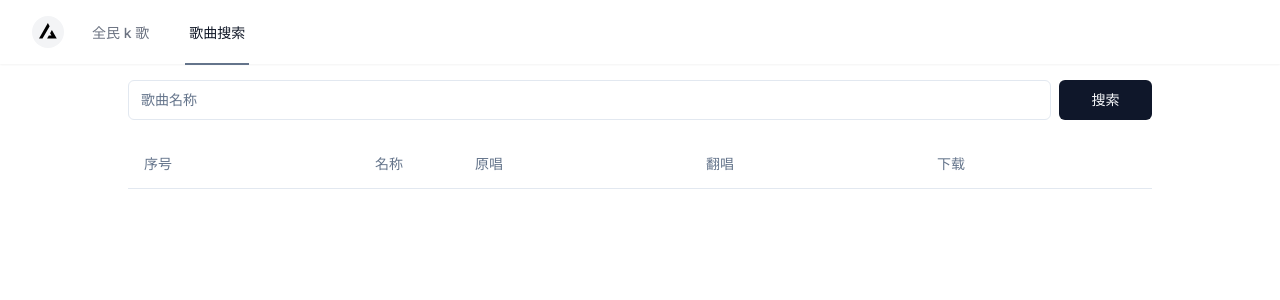
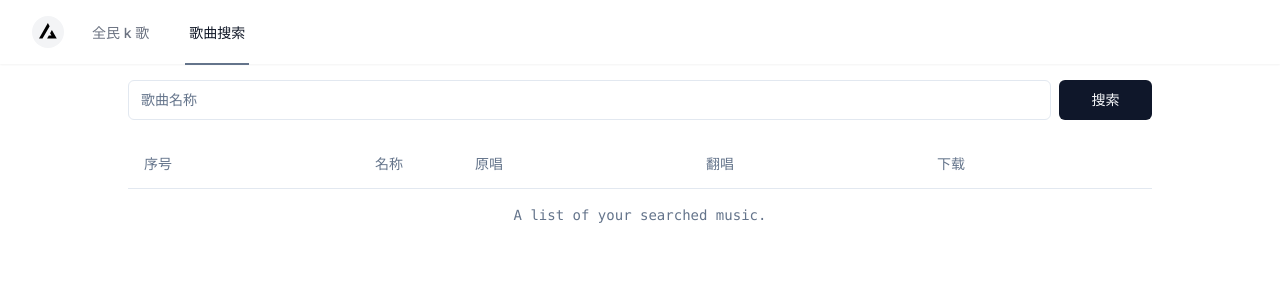
Before and after one commit to BlackBerry009/tools, a Next.js app: page /song in a window 1280 px wide. Shown: the top 300 px of the page. Built offline with nearby package versions, Linux system fonts and the light colour scheme.

Commit message:
fix: dep

```diff
--- a/app/song/page.tsx
+++ b/app/song/page.tsx
@@ -10,7 +10,7 @@ import {
   TableHeader,
   TableRow,
 } from '@/components/ui/table'
-import { ChangeEvent, useEffect, useState } from 'react'
+import { ChangeEvent, Suspense, useEffect, useState } from 'react'
 import './index.css'
 import { saveAs } from 'file-saver'
 
@@ -45,11 +45,11 @@ export default function Song() {
 
   const handleDownload = async (l: any) => {
     const res = await fetch(`/api/song/download?songId=${l.songId}`)
-    const wrap = await res.json();
+    const wrap = await res.json()
     const jsonStr = extractJson(wrap.result)
-    console.log(jsonStr);
+    console.log(jsonStr)
     const data = JSON.parse(jsonStr)
-    console.log(data.lqurl);
+    console.log(data.lqurl)
     saveAs(data.data.lqurl, `${data.data.songName}.mp3`)
   }
 
@@ -75,8 +75,9 @@ export default function Song() {
         </Button>
       </div>
 
+      <Suspense fallback={<p>loading</p>}>
         <Table>
-        {/* <TableCaption>A list of your recent invoices.</TableCaption> */}
+          <TableCaption>A list of your searched music.</TableCaption>
           <TableHeader>
             <TableRow>
               <TableHead>序号</TableHead>
@@ -143,6 +144,7 @@ export default function Song() {
             ))}
           </TableBody>
         </Table>
+      </Suspense>
     </>
   )
 }
```
Also changed, not shown: 1 other file (tests, documents, lock files or other folders). Lines whose indentation alone changed are shown as unchanged.
